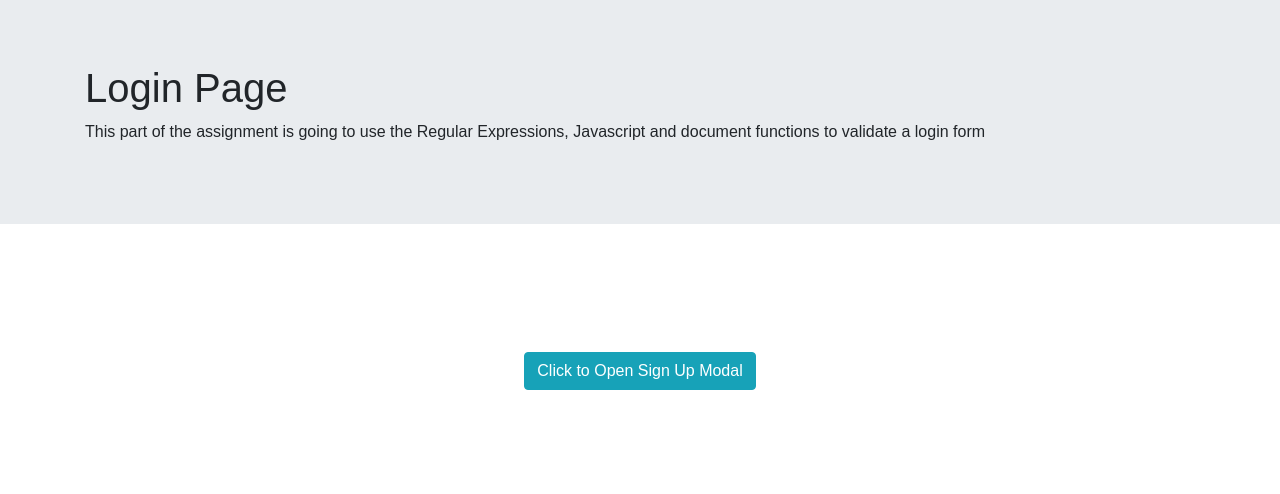
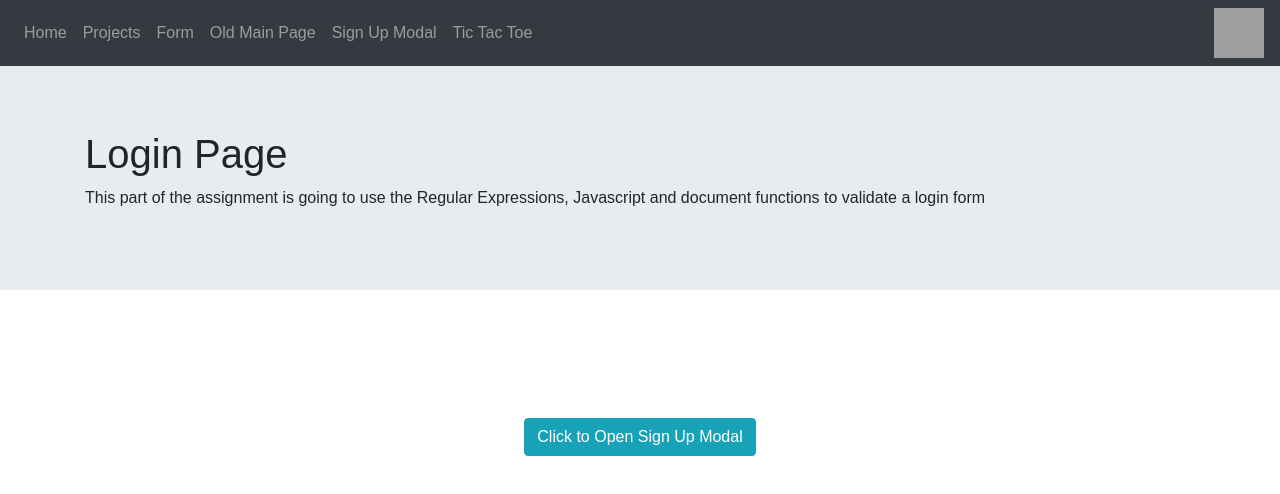
Before and after one commit to benkatz-12/benkatz-12.github.io, a plain HTML site: page signup-modal/login.html in a window 1280 px wide. Drawn offline with nearby package versions, Linux system fonts and the light colour scheme; grey boxes are pictures that could not be loaded.

Commit message:
more fixes

```diff
--- a/signup-modal/login.html
+++ b/signup-modal/login.html
@@ -16,6 +16,35 @@
 </head>
 
 <body>
+	<nav class="navbar navbar-expand-sm bg-dark navbar-dark">
+		<ul class="navbar-nav">
+			<li class="nav-item">
+				<a class="nav-link" href="./index.html">Home</a>
+			</li>
+			<li>
+				<a class="nav-link" href="./projects.html">Projects</a>
+			</li>
+			<li>
+				<a class="nav-link" href="./form.html">Form</a>
+			</li>
+			<li>
+				<a class="nav-link" href="./mypage.html">Old Main Page</a>
+			</li>
+			<li>
+				<a class="nav-link" href="./signup-modal/login.html">Sign Up Modal</a>
+			</li>
+			<li>
+				<a class="nav-link" href="./tic-tac-toe/tic-tac-toe.html">Tic Tac Toe</a>
+			</li>
+		</ul>
+		<ul class="navbar-nav ml-md-auto">
+			<li>
+				<a href="https://github.com/benkatz-12">
+					<img src="https://github.githubassets.com/images/modules/logos_page/GitHub-Mark.png" alt="Git" style="width: 50px;height: 50px;">
+				</a>
+			</li>
+		</ul>
+	</nav>
 	<div class="jumbotron jumbotron-fluid">
 		<div class="container">
 			<h1>Login Page</h1>
```
Also changed, not shown: tic-tac-toe/tic-tac-toe.html (+29 -0 lines).
